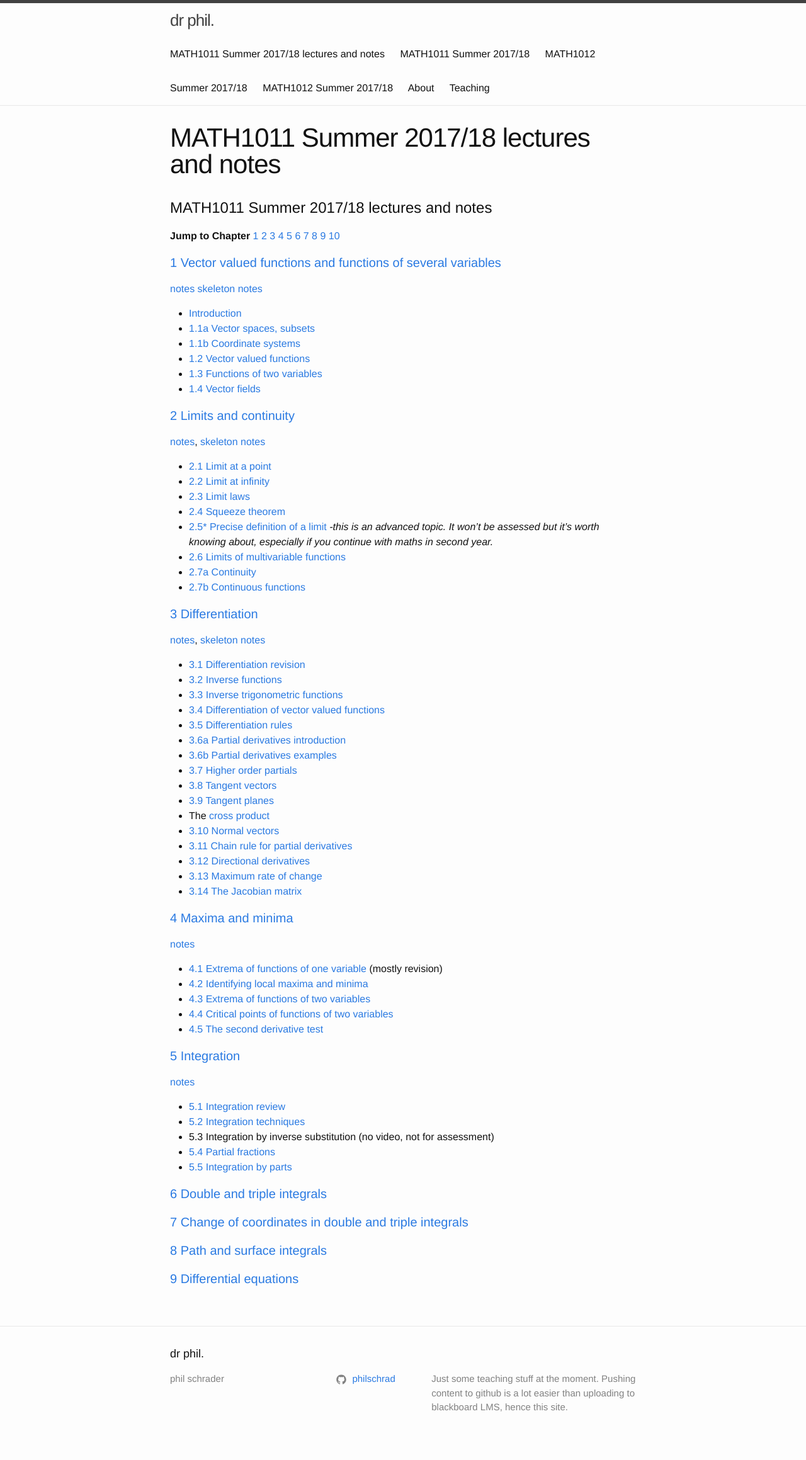
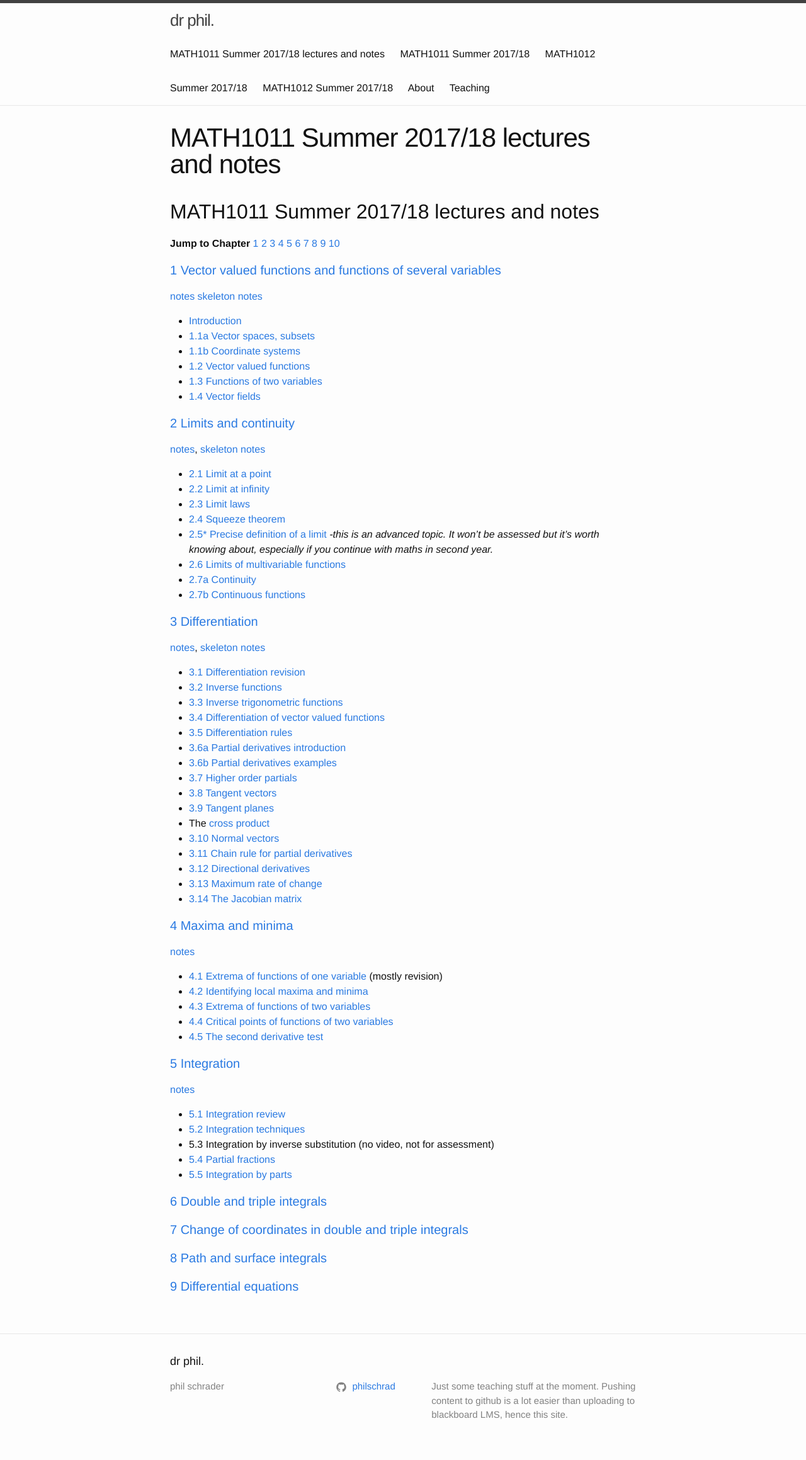
Before and after one commit to philschrad/philschrad.github.io, a Jekyll site: the page built from pages/MATH1011_lectures.md, in a window 1280 px wide. Shown: the whole page at 63% size. Built offline with Jekyll 4.4.1, drawn with Linux system fonts in a browser that asks for light colours; our own code applies the rules of GitHub Pages for plain Markdown files.

```diff
--- a/pages/MATH1011_lectures.md
+++ b/pages/MATH1011_lectures.md
@@ -2,7 +2,7 @@
 layout: page
 ---
 
-# MATH1011 Summer 2017/18 lectures and notes
+## MATH1011 Summer 2017/18 lectures and notes
 
 **Jump to Chapter** [1](#1) [2](#2) [3](#3) [4](#4) [5](#5) [6](#6) [7](#7) [8](#8) [9](#9) [10](#10)
 
```
